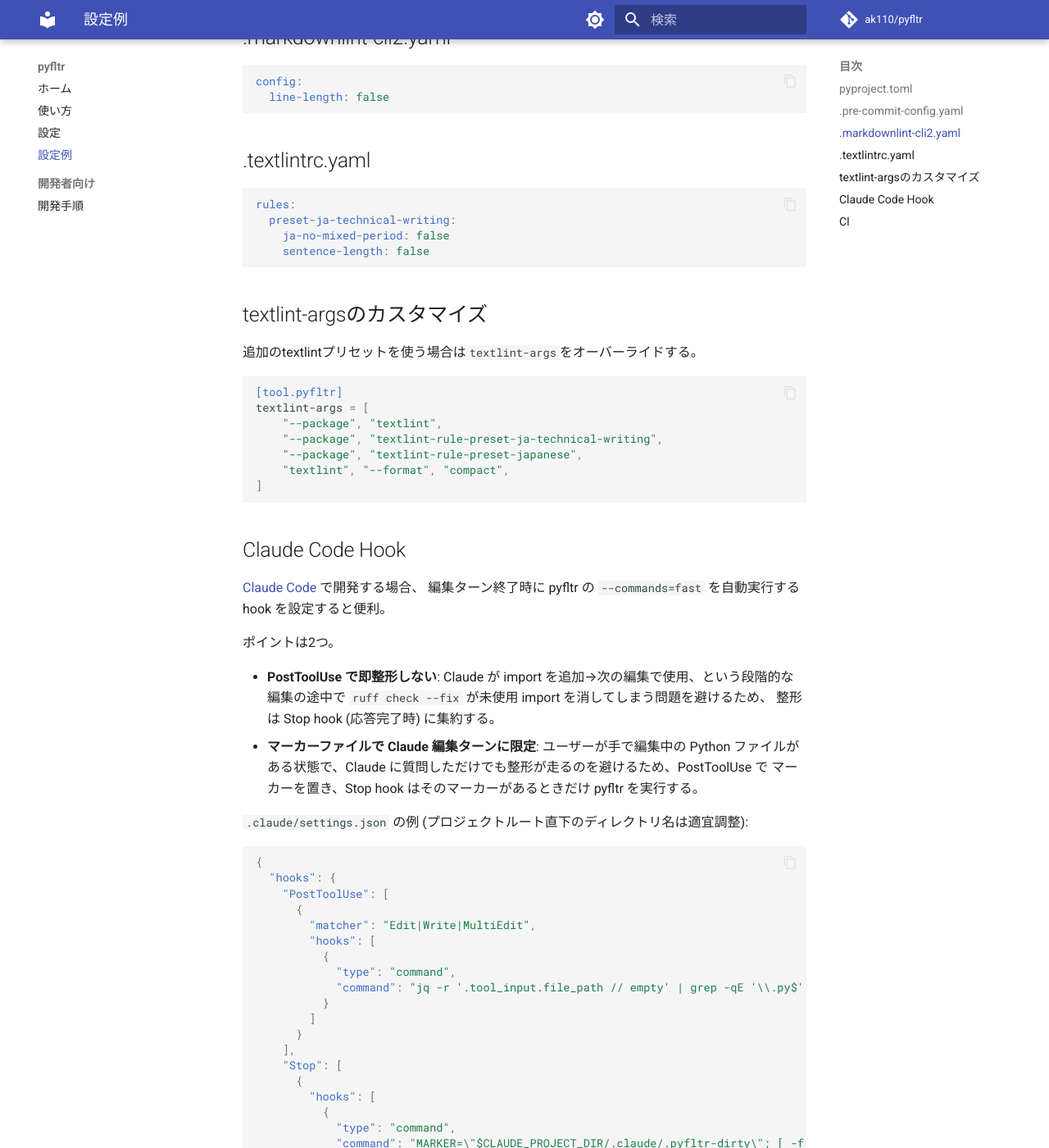
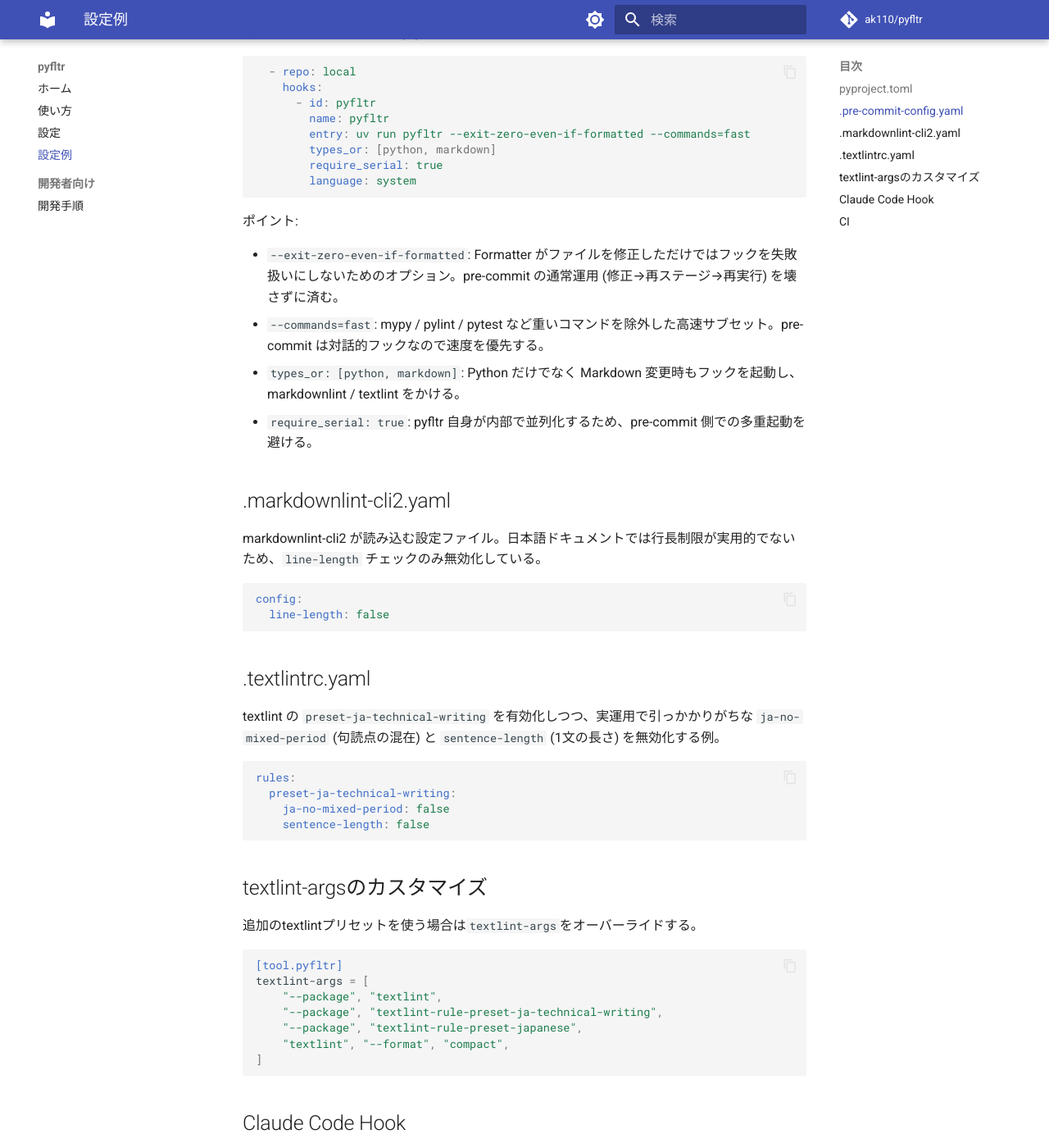
Before and after one commit to ak110/pyfltr, an MkDocs documentation site: the page built from docs/examples.md, in a window 1280 px wide and 1400 px high, scrolled down 1841 px. Shown: the whole window at 82% size. Built offline with MkDocs 1.6.1 and Material for MkDocs 9.7.7, drawn with Linux system fonts in a browser that asks for light colours; comment, search, counter and statistics services are not loaded; some of the changed text lies outside the part shown.

Commit message:
docs: examples.md の各セクションに解説を加筆
Claude Code Hook セクションだけが詳細な解説付きだったのを、
pyproject.toml / .pre-commit-config.yaml / .markdownlint-cli2.yaml /
.textlintrc.yaml / CI の各セクションにも「読みどころ」の一文〜数行を
加筆してページ全体のトーンを揃えた。

Co-Authored-By: Claude Opus 4.6 (1M context) <noreply@anthropic.com>

````diff
--- a/docs/examples.md
+++ b/docs/examples.md
@@ -1,6 +1,12 @@
 # 設定例
 
 ## pyproject.toml
+
+pyfltr 本体の設定 (`[tool.pyfltr]`) と、呼び出される各ツール (ruff / mypy / pytest) の設定を1つの`pyproject.toml`にまとめた例。
+
+- `preset = "latest"`: ruff-format / ruff-check / pyright / markdownlint / textlint を有効化するプリセット。詳細は[設定](configuration.md)を参照。
+- `pylint-args` / `mypy-args`: 各ツールに追加で渡す引数。プラグイン読み込みや error-code 有効化の典型例を示している。
+- ruff の `per-file-ignores`: テストコード (`**_test.py`) と package init (`__init__.py`) の docstring 要求を緩める実用的な調整。
 
 ```toml
 [dependency-groups]
@@ -87,7 +93,16 @@ asyncio_default_test_loop_scope = "session"
         language: system
 ```
 
+ポイント:
+
+- `--exit-zero-even-if-formatted`: Formatter がファイルを修正しただけではフックを失敗扱いにしないためのオプション。pre-commit の通常運用 (修正→再ステージ→再実行) を壊さずに済む。
+- `--commands=fast`: mypy / pylint / pytest など重いコマンドを除外した高速サブセット。pre-commit は対話的フックなので速度を優先する。
+- `types_or: [python, markdown]`: Python だけでなく Markdown 変更時もフックを起動し、markdownlint / textlint をかける。
+- `require_serial: true`: pyfltr 自身が内部で並列化するため、pre-commit 側での多重起動を避ける。
+
 ## .markdownlint-cli2.yaml
+
+markdownlint-cli2 が読み込む設定ファイル。日本語ドキュメントでは行長制限が実用的でないため、`line-length` チェックのみ無効化している。
 
 ```yaml
 config:
@@ -95,6 +110,8 @@ config:
 ```
 
 ## .textlintrc.yaml
+
+textlint の `preset-ja-technical-writing` を有効化しつつ、実運用で引っかかりがちな `ja-no-mixed-period` (句読点の混在) と `sentence-length` (1文の長さ) を無効化する例。
 
 ```yaml
 rules:
@@ -190,6 +207,8 @@ textlint-args = [
 
 ## CI
 
+GitHub Actions で pyfltr を Python バージョンの matrix で実行する最小構成の例。
+
 ```yaml
 jobs:
     test:
@@ -225,3 +244,9 @@ jobs:
             - name: Prune uv cache for CI
                 run: uv cache prune --ci
 ```
+
+ポイント:
+
+- `actions/setup-node` + `pnpm/action-setup`: `markdownlint-cli2` と `textlint` を pnpx 経由で呼び出すため、Python だけでなく Node.js 環境も必要になる。
+- `uv sync --all-extras --all-groups`: pyfltr を含む dev 依存をすべて同期し、`uv run pyfltr` から対応ツール群を解決できるようにする。
+- `uv cache prune --ci`: CI キャッシュを軽量化するための後処理。
````
